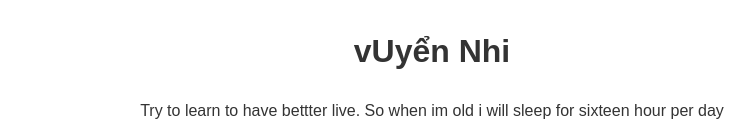
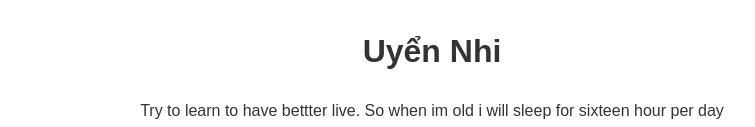
Before and after one commit to ntun-276/ntun-276.github.io, a plain HTML site: page index.html in a window 1280 px wide. Shown: the part 208-335 px from the top of the page, without its empty margins (208-963 px from the left). Drawn offline with Linux system fonts and the light colour scheme.

Commit message:
Update index.html

```diff
--- a/index.html
+++ b/index.html
@@ -10,12 +10,12 @@
 <body>
     <header>
         <img src="avt-1.jpg" alt="ntun-276">
-        <h1>vUyển Nhi </h1>
+        <h1> Uyển Nhi </h1>
         <p> Try to learn to have bettter live. So when im old i will sleep for sixteen hour per day </p>
     </header>
     <nav>
         <ul>
-            <li><a href="https://ntun-276.github.io/"> Projects </a></li>
+            <li><a href="https://ntun-276.github.io/">Projects</a></li>
             <li><a href="#publications">Publications</a></li>
             <li><a href="#contact">Contact</a></li>
         </ul>
```
